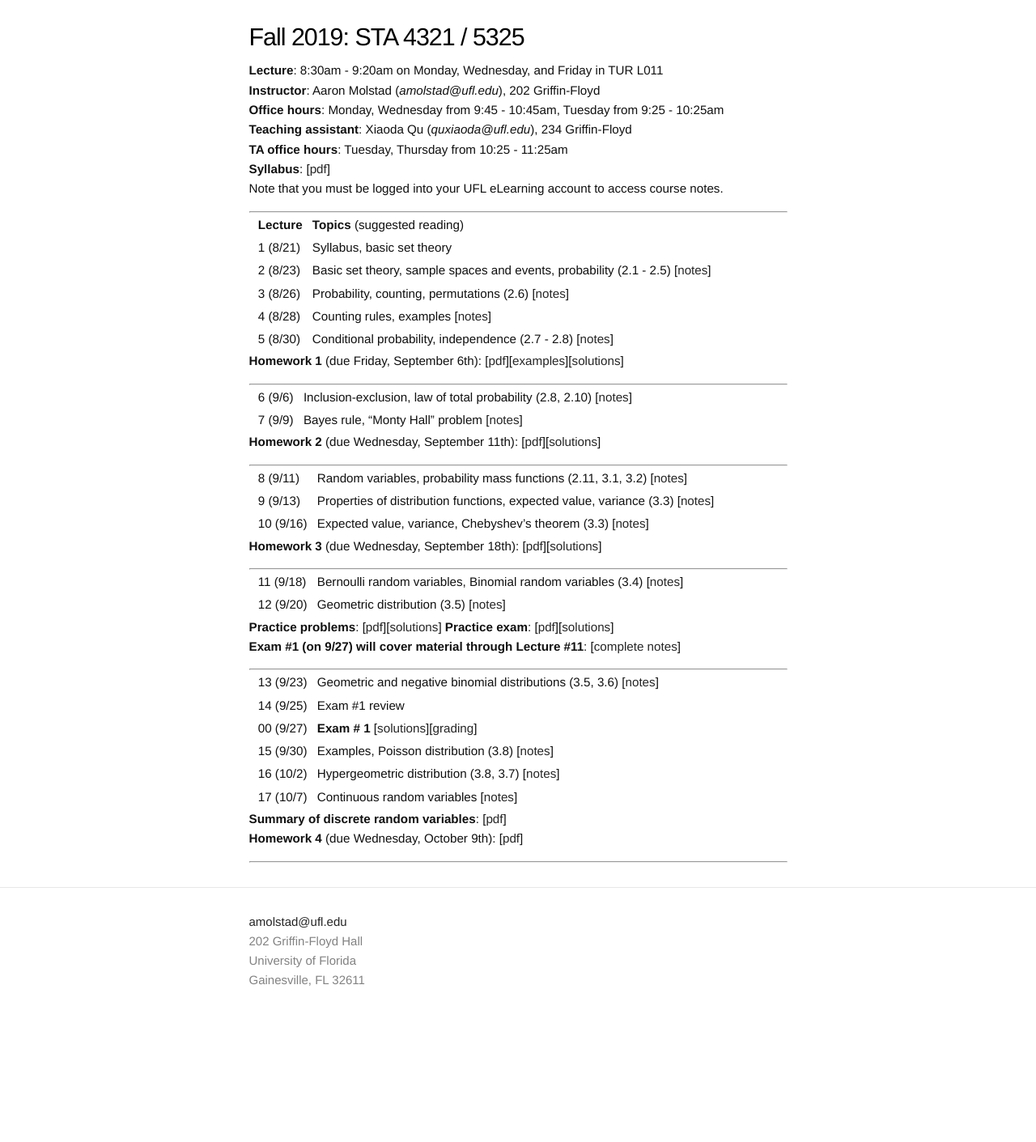
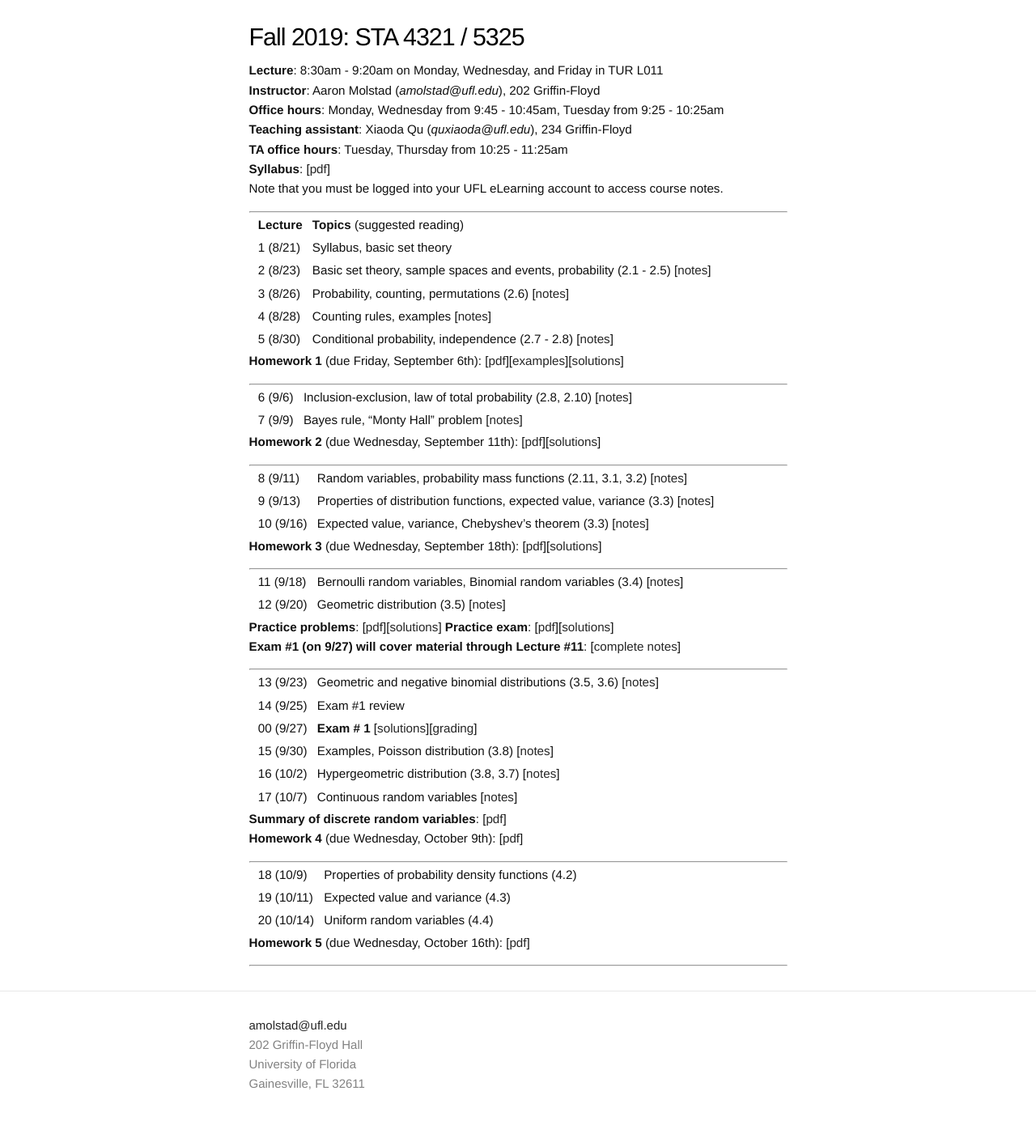
Before and after one commit to ajmolstad/ajmolstad.github.io, a Jekyll site: the page built from F19_STA4321.md, in a window 1280 px wide. Shown: the whole page at 81% size. Built offline with Jekyll 4.4.1, drawn with Linux system fonts in a browser that asks for light colours; before the commit the page ends 1283 px from its top, so only the background shows below that.

Commit message:
Update new lectures and homework

```diff
--- a/F19_STA4321.md
+++ b/F19_STA4321.md
@@ -61,3 +61,11 @@ Note that you must be logged into your UFL eLearning account to access course no
 **Homework 4** (due Wednesday, October 9th): [[pdf](/docs/STA4321_F19_Homework4.pdf)]
 
 ---------------
+
+|| 18 (10/9)  || Properties of probability density functions (4.2) ||
+|| 19 (10/11)  || Expected value and variance (4.3) ||
+|| 20 (10/14)  || Uniform random variables (4.4)||
+
+**Homework 5** (due Wednesday, October 16th): [[pdf](/docs/STA4321_F19_Homework5.pdf)]
+
+---------------
```
Also changed, not shown: 1 other file.
